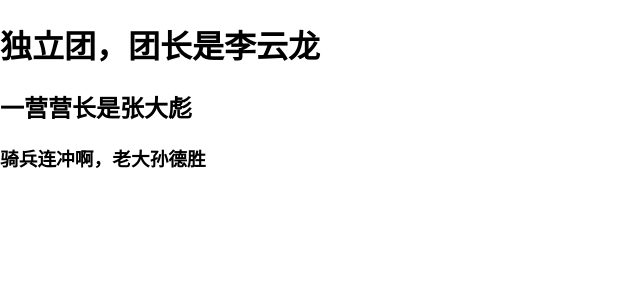
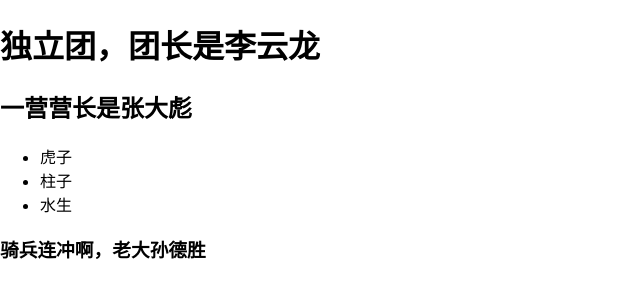
Before and after one commit to wangjiawei1996/React-chatApp, a React app: page / in a window 1280 px wide. Shown: the top 300 px of the page, without its empty margins (0-640 px from the left). Built offline with nearby package versions, Linux system fonts and the light colour scheme.

Commit message:
this.state display data using map must be have key

```diff
--- a/src/App.js
+++ b/src/App.js
@@ -17,8 +17,23 @@ function Solider(props) {
   return <h3>骑兵连冲啊，老大{props.big}</h3>
 }
 class Firstclub extends React.Component {
+  constructor(props) {
+    super(props)
+    this.state = {
+      soliders: ['虎子', '柱子', '水生']
+    }
+  }
   render() {
-    return <h2>一营营长是{this.props.big}</h2>
+    return (
+      <div>
+        <h2>一营营长是{this.props.big}</h2>
+        <ul>
+          {this.state.soliders.map(v => {
+            return <li key={v}>{v}</li>
+          })}
+        </ul>
+      </div>
+    )
   }
 }
 
```
